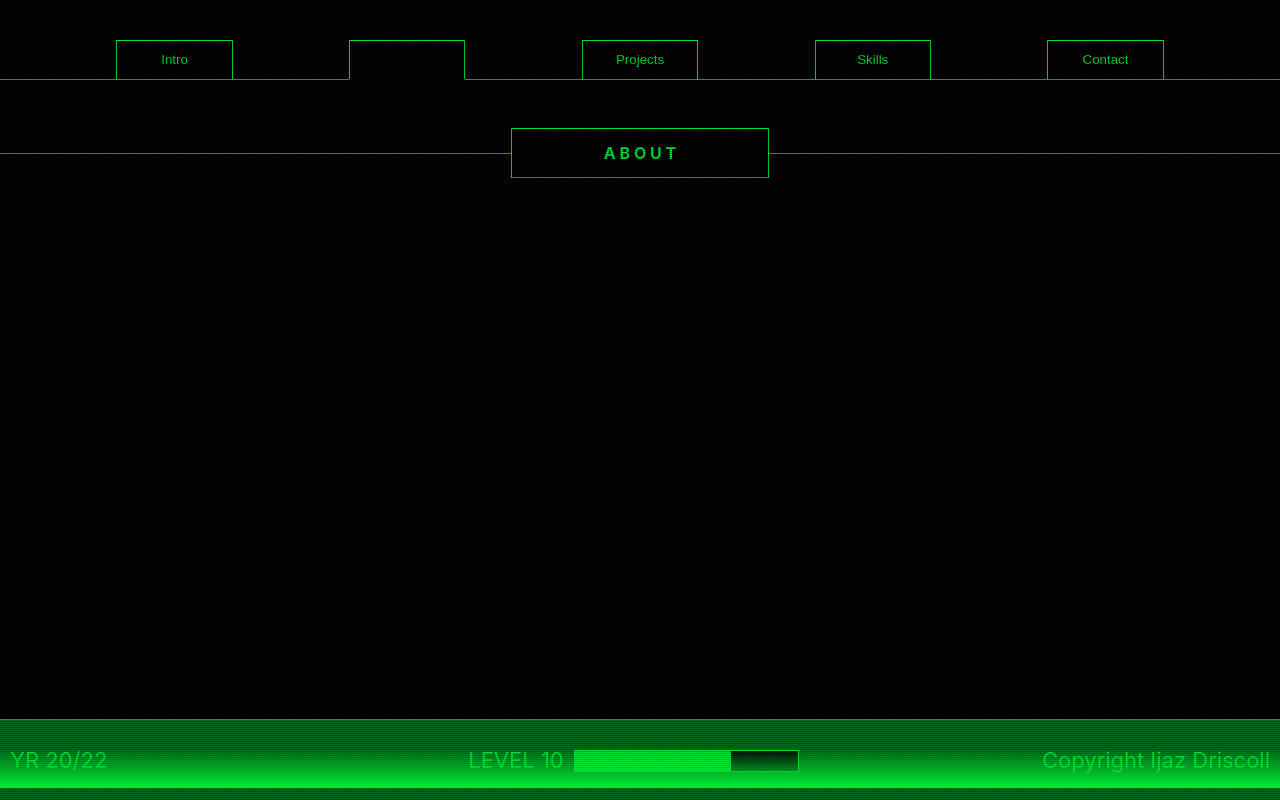
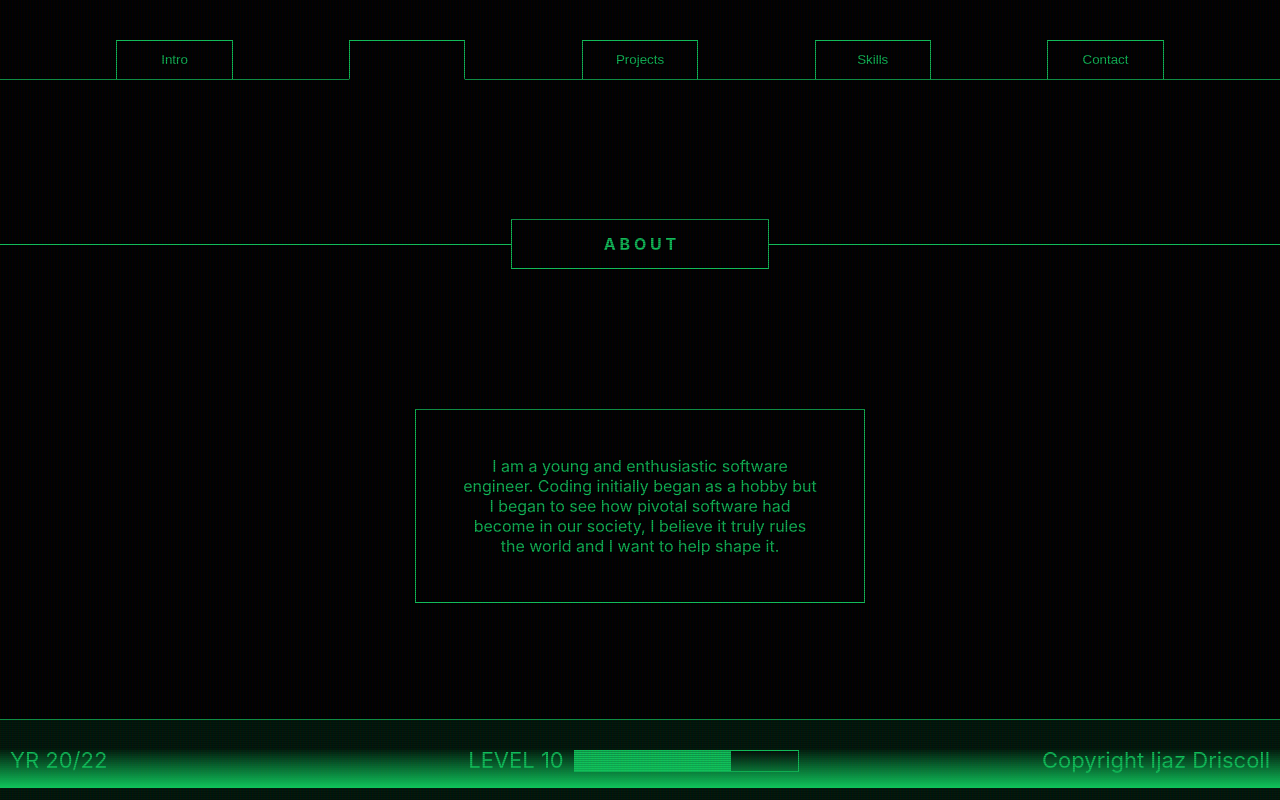
Before and after one commit to The-Six/My-Portfolio, a React (Create React App) app: page / in a window 1280 px wide. Both pictures are taken after a click on the button "About". Built offline with nearby package versions, Linux system fonts and the light colour scheme.

Commit message:
work om about page started

```diff
--- a/src/components/About/about.css
+++ b/src/components/About/about.css
@@ -1,4 +1,8 @@
 .About {
+  display: flex;
+  flex-direction: column;
+  align-items: center;
+  justify-content: space-evenly;
   width: 100vw;
   height: 80vh;
 }
@@ -9,7 +13,7 @@
   height: 15%;
   width: 100%;
   align-items: center;
-  padding-top: 2%;
+  padding-top: -10%;
 }
 
 .left_aboutBar {
@@ -34,3 +38,18 @@
   color: var(--mainGreen);
   font-weight: bold;
 }
+
+.about_textBox {
+  height: 30%;
+  width: 35%;
+  border: 1px solid var(--mainGreen);
+  color: var(--mainGreen);
+  display: flex;
+  align-items: center;
+  justify-content: space-around;
+}
+
+.about_content {
+  width: 80%;
+  text-align: center;
+}
--- a/src/components/About/about.js
+++ b/src/components/About/about.js
@@ -9,6 +9,14 @@ function About() {
         <div className="about_text">A B O U T</div>
         <div className="right_aboutBar"></div>
       </div>
+      <div className="about_textBox">
+        <p className="about_content">
+          I am a young and enthusiastic software engineer. Coding initially
+          began as a hobby but I began to see how pivotal software had become in
+          our society, I believe it truly rules the world and I want to help
+          shape it.
+        </p>
+      </div>
     </div>
   );
 }
--- a/src/components/Footer/footer.css
+++ b/src/components/Footer/footer.css
@@ -6,7 +6,7 @@
   border-top: 1px solid var(--mainGreen);
   justify-content: space-between;
   align-items: center;
-  background-color: #006f18;
+  background-color: var(--secondaryGreen);
   color: var(--mainGreen);
   font-size: 22px;
 }
--- a/src/components/Intro/intro.css
+++ b/src/components/Intro/intro.css
@@ -44,6 +44,7 @@
   width: 40%;
   border: 1px solid var(--mainGreen);
   color: var(--mainGreen);
+  text-align: center;
 }
 
 .vaultLogo {
--- a/src/components/Intro/intro.js
+++ b/src/components/Intro/intro.js
@@ -10,11 +10,9 @@ function Intro() {
         <div className="right_introBar"></div>
       </div>
       <div className="intro_textBox">
-         <div>
           <h1>My Name Is Ijaz Driscoll</h1>
           <p>Full Stack Software Engineer</p>
           <p>Based in London, UK.</p>
-        </div>
       </div>
       <div className="vaultLogo"></div>
     </div>
--- a/src/components/Slider/slider.css
+++ b/src/components/Slider/slider.css
@@ -19,7 +19,7 @@
 .LeftSlide {
   height: 102%;
   width: 20%;
-  border: 1px solid var(--mainGreen);
+  border: 2px solid var(--mainGreen);
   align-self: center;
   z-index: 0;
 }
@@ -40,7 +40,7 @@
 .CenterImage {
   height: 100%;
   width: 100%;
-  border: 1px solid var(--mainGreen);
+  border: 2px solid var(--mainGreen);
 }
 
 .CenterSlideTxt {
@@ -49,7 +49,7 @@
 .RightSlide {
   height: 102%;
   width: 20%;
-  border: 1px solid var(--mainGreen);
+  border: 2px solid var(--mainGreen);
   align-self: center;
   z-index: 0;
 }
@@ -57,7 +57,7 @@
 .sliderInbetween {
   width: 12.5%;
   height: 100%;
-  background-color: green;
+  background-color: var(--secondaryGreen);
   display: flex;
   align-items: center;
   justify-content: center;
@@ -66,7 +66,7 @@
 .sliderInbetweenInner {
   height: 100%;
   width: 20%;
-  background-color: green;
+  background-color: var(--secondaryGreen);
 }
 
 .arrow {
--- a/src/index.css
+++ b/src/index.css
@@ -13,6 +13,7 @@ code {
 }
 
 :root {
-  --mainGreen: #00ed34;
+  --mainGreen: #10c55c;
   --backgroundColor: #000000;
+  --secondaryGreen:  #00180b;
 }
```
Also changed, not shown: public/Vault-Tec_Logo.png.
